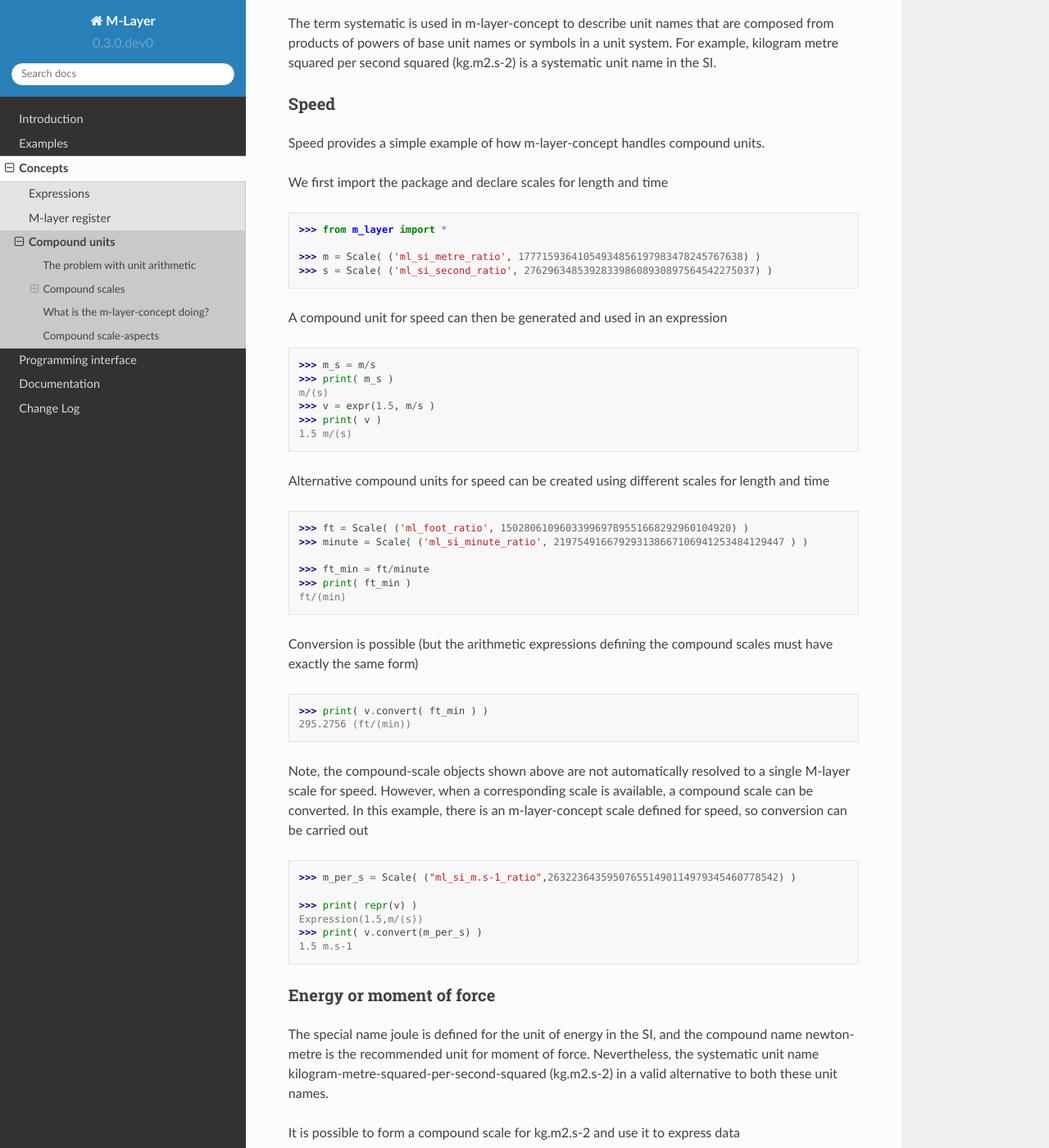
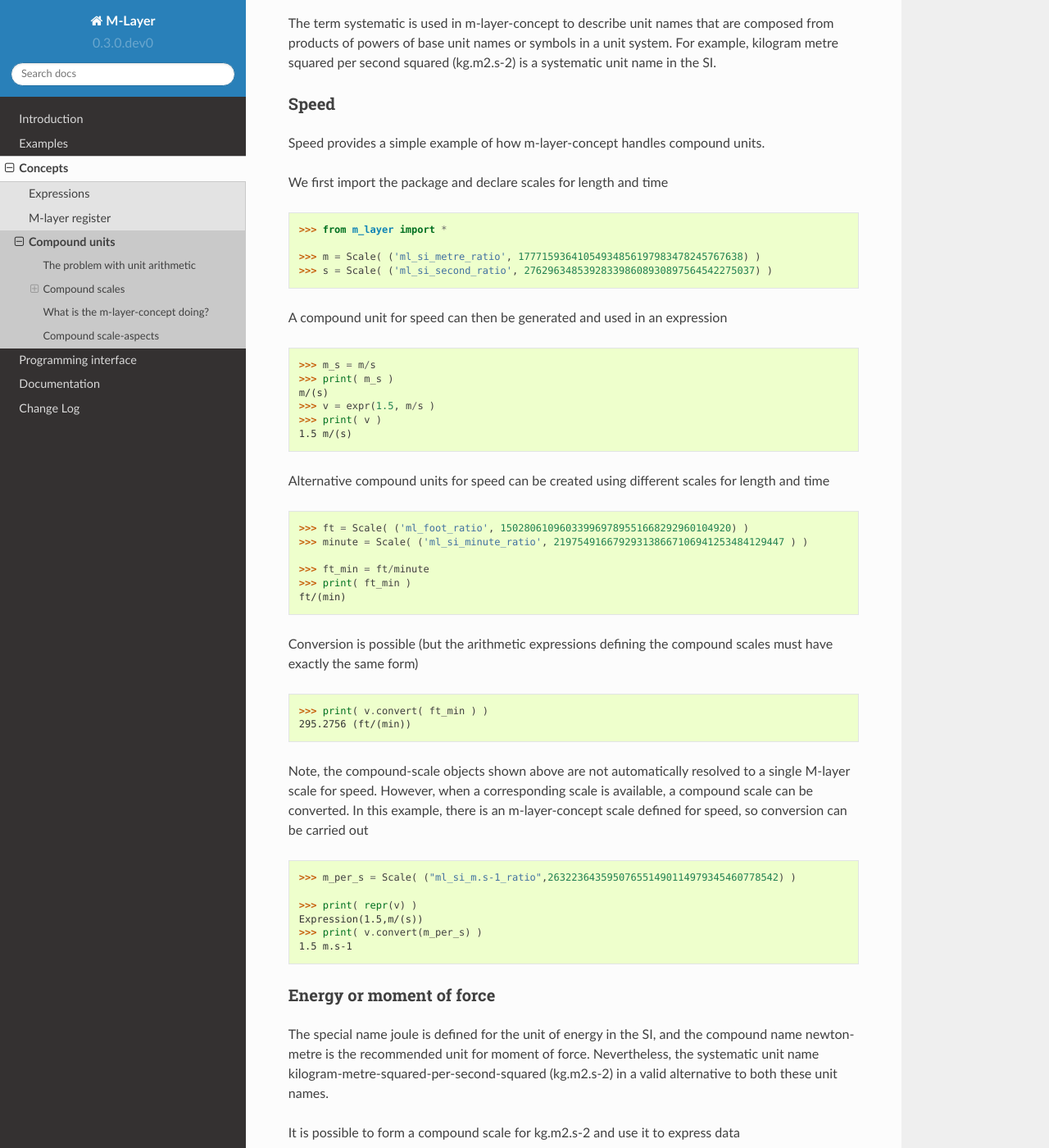
Before and after one commit to apmp-dxfg/m-layer-concept, a Sphinx documentation site: the page built from docs/m_layer_compound_objects.rst, in a window 1280 px wide and 1400 px high, scrolled down 1006 px. Shown: the whole window at 82% size. Built offline with Sphinx 7.4.7 and the Read the Docs theme 2.0.0, drawn with Linux system fonts in a browser that asks for light colours.

Commit message:
Because sphinx release is breaking the doc build process

```diff
--- a/docs/conf.py
+++ b/docs/conf.py
@@ -96,7 +96,7 @@
 #
 # This is also used if you do content translation via gettext catalogs.
 # Usually you set "language" from the command line for these cases.
-language = None
+language = "en"
 
 # List of patterns, relative to source directory, that match files and
 # directories to ignore when looking for source files.
@@ -108,7 +108,7 @@
 add_module_names = False
 
 # The name of the Pygments (syntax highlighting) style to use.
-pygments_style = None
+pygments_style = 'sphinx'
 
 
 # -- Options for HTML output -------------------------------------------------
--- /dev/null
+++ b/docs/requirements.txt
@@ -0,0 +1 @@
+sphinx==5.1.1
```
Also changed, not shown: .readthedocs.yml.
